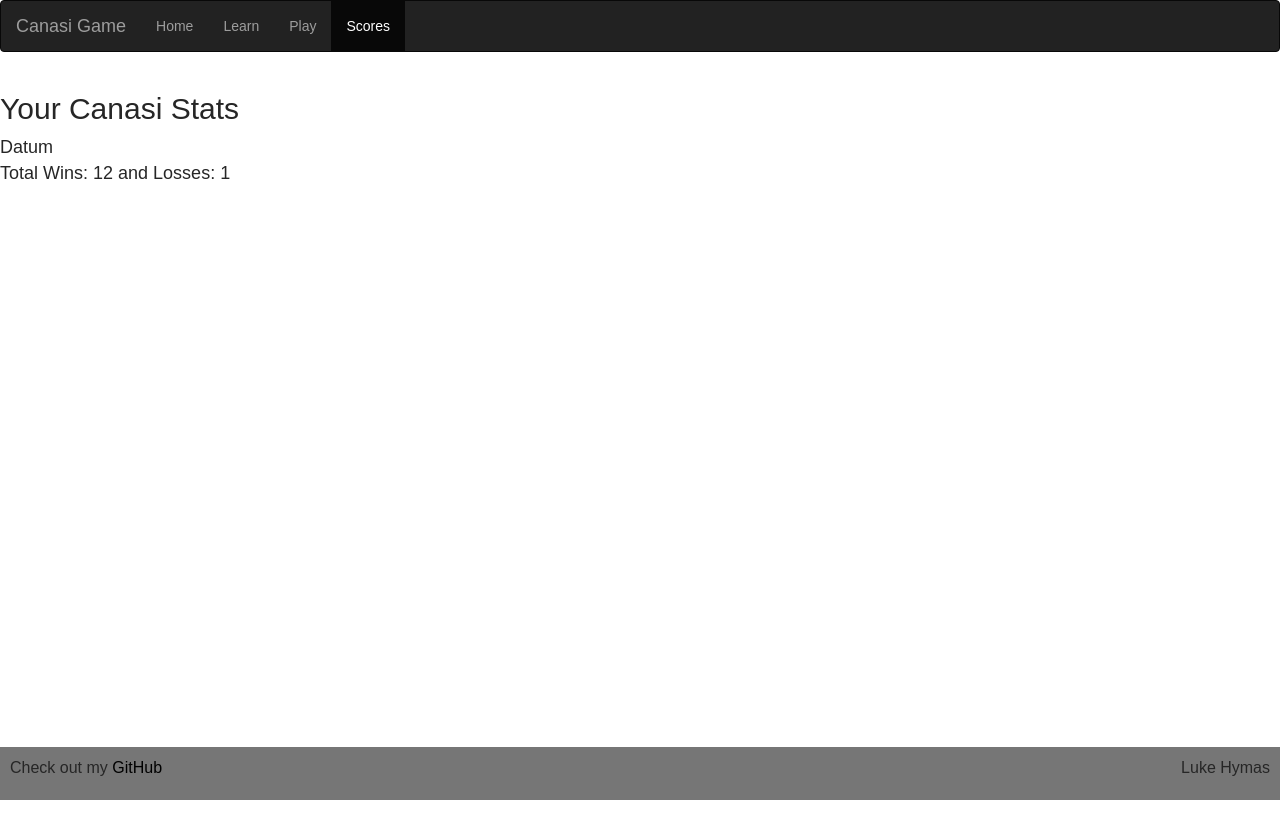
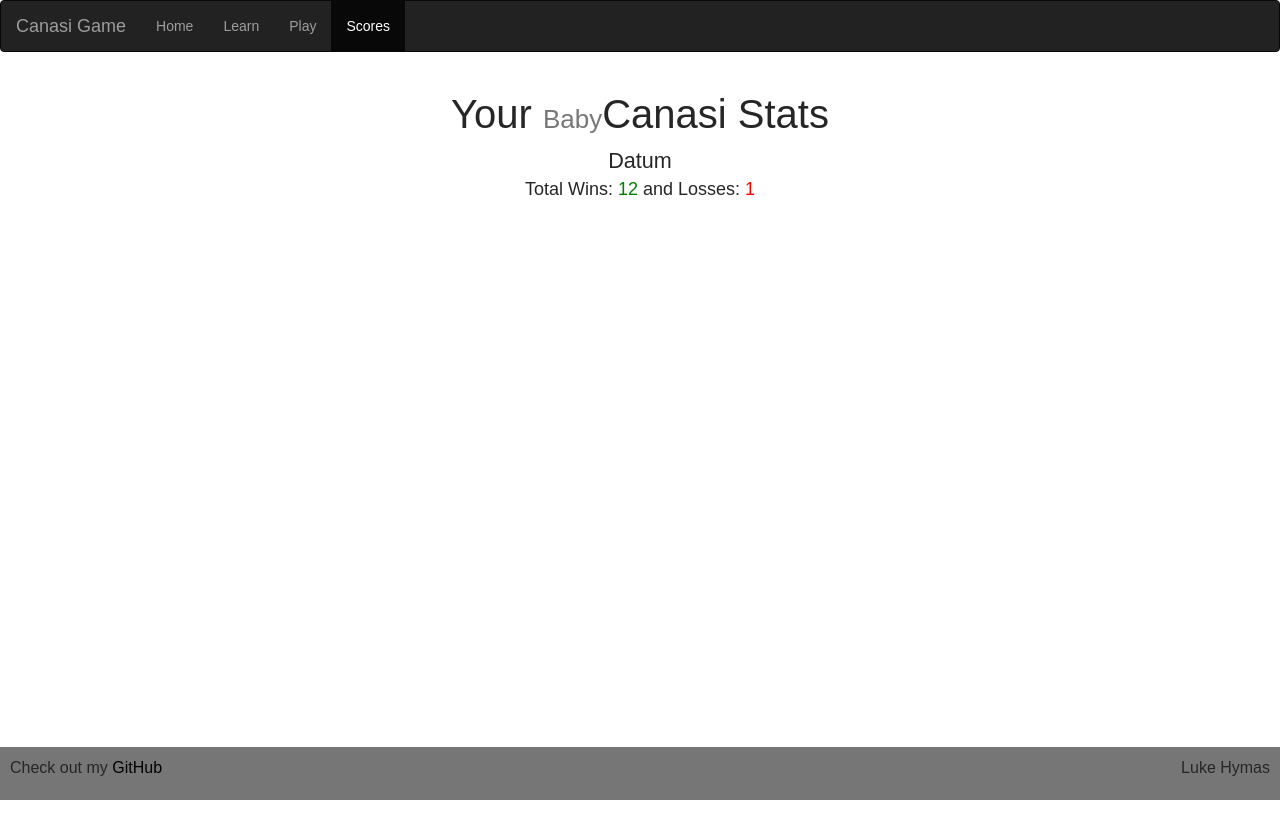
Before and after one commit to DatumWeb/Startup260, a website: page CanasiSite/canasi-html/score.html in a window 1280 px wide. After the commit the page ends 800 px from the top, so only its background shows below. Drawn offline with nearby package versions, Linux system fonts and the light colour scheme.

Commit message:
finished HTML for Score

```diff
--- a/CanasiSite/canasi-html/main.css
+++ b/CanasiSite/canasi-html/main.css
@@ -8,7 +8,6 @@ main {
     flex-direction: column;
     align-items: center;
     justify-content: center;
-    height: 100vh;
     font-size: large;
     color: #262626;
     overflow: hidden;
@@ -21,6 +20,10 @@ main {
 
 .large-header {
     font-size: 6rem;
+}
+
+.largeless-header {
+    font-size: 4rem;
 }
 
 .form-container {
@@ -57,3 +60,23 @@ main {
 #github-link {
     color: black;
 }
+
+
+.username {
+    text-align: center;
+    justify-content: center;
+    font-size: larger;
+}
+
+.stats {
+    text-align: center;
+    justify-content: center;
+}
+
+#wins {
+    color: green;
+}
+
+#losses {
+    color: red;
+}
--- a/CanasiSite/canasi-html/score.html
+++ b/CanasiSite/canasi-html/score.html
@@ -27,9 +27,9 @@
         </header>
 
 
-        <main>
-            <h2>Your Canasi Stats</h2>
-            <div class="scores">
+        <main class="container-fluid">
+            <h2 class="largeless-header text-center">Your <small>Baby</small>Canasi Stats</h2>
+            <div class="container-fluid scores">
                 <div class="username">Datum</div>
                 <div class="stats">
                     Total Wins: <span id="wins">12</span> and Losses: <span id="losses">1</span>
```
